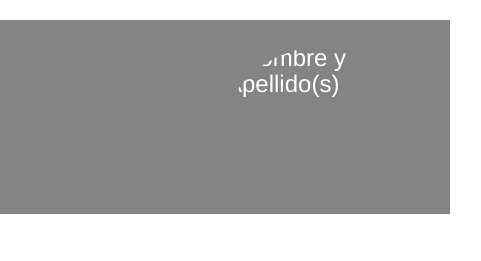
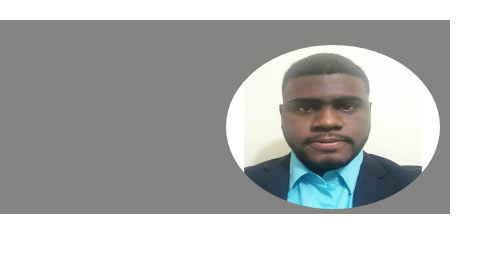
Before and after one commit to Jrodriguez83/Jrodriguez83.github.io, a plain HTML site: page index.html in a window 1280 px wide. Shown: the top 261 px of the page, 555-1036 px from the left. Drawn offline with nearby package versions, Linux system fonts and the light colour scheme.

Commit message:
Mi primer commit!

```diff
--- a/index.html
+++ b/index.html
@@ -17,7 +17,7 @@
   <body>
     <div class="container header-bar">
       <!--Sustituir por los datos del alumno-->
-      <h3>Junior Rodriguez <span><img style="width: 214px; height: 164px;" class='img-circle' alt="Nombre y Apellido(s)" src="Desktop/53888457-1635-4621-a47b-341ecfa30559.jpg" align="right"></span></h3>
+      <h3>Junior Rodriguez <span><img style="width: 214px; height: 164px;" class='img-circle' alt="Nombre y Apellido(s)" src="img/Foto.jpg" align="right"></span></h3>
       <p>
         <!--Sustituir por los datos del alumno-->
         Estudiante ingenieria en sistema<br>
```
Also changed, not shown: img/Foto.jpg (added).
